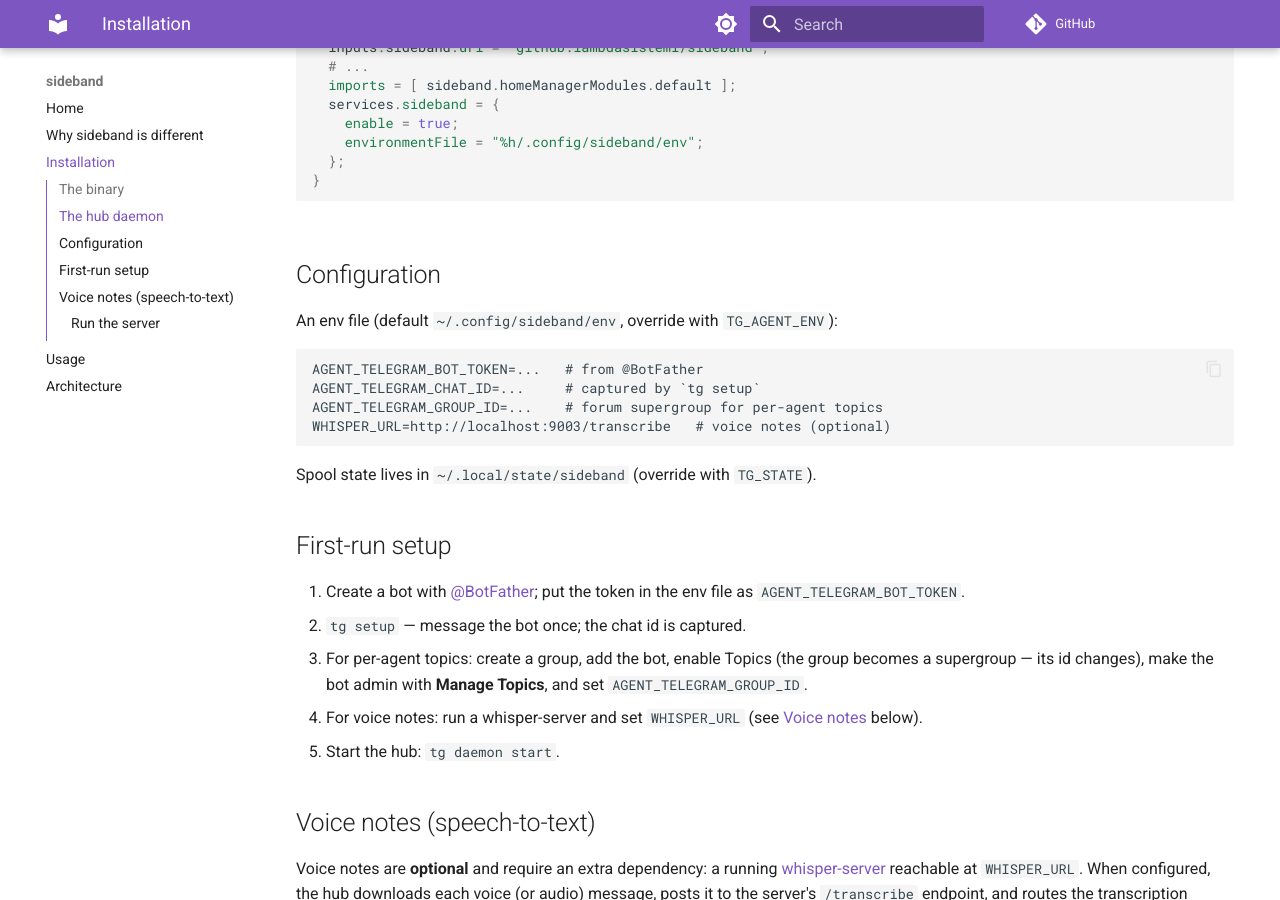
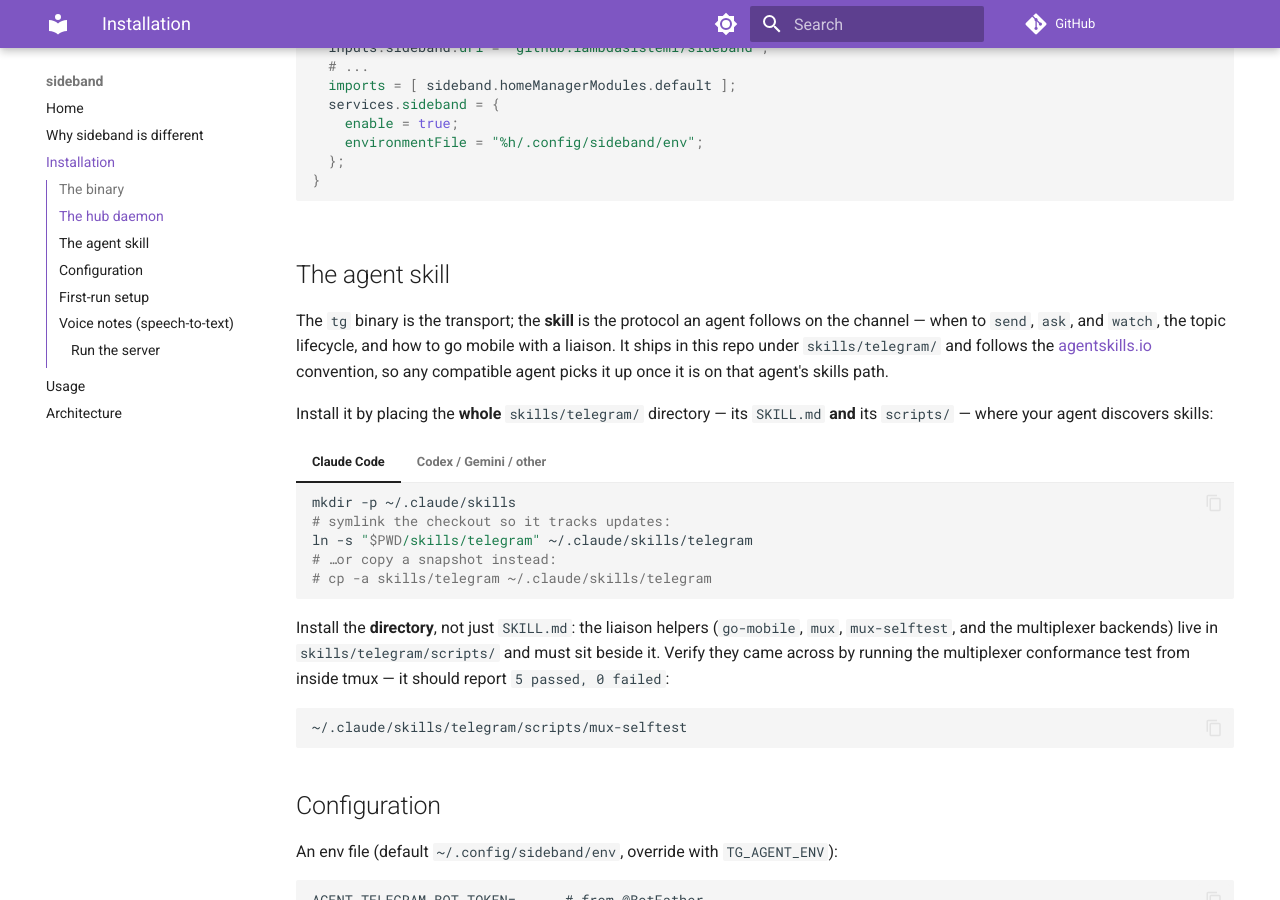
Before and after one commit to lambdasistemi/sideband, an MkDocs documentation site: the page built from docs/installation.md, in a window 1280 px wide and 900 px high, scrolled down 669 px. Built offline with MkDocs 1.6.1 and Material for MkDocs 9.7.7, drawn with Linux system fonts in a browser that asks for light colours; comment, search, counter and statistics services are not loaded.

Commit message:
docs: document how to install the agent skill
A new-user walkthrough of the install docs surfaced the gap: the binary,
daemon, config, and first-run are all documented, but nothing says where
to put the skill so an agent discovers it — SKILL.md even references
~/.claude/skills/telegram/ without ever telling you to install it there.

Add an 'agent skill' install section (installation.md + README) that
places the whole skills/telegram/ directory on the agent's skills path
(so the go-mobile/liaison/mux scripts travel with SKILL.md) and verifies
with mux-selftest. Also fix AGENTS.md's stale GHC 9.8.4 -> 9.12.3.

````diff
--- a/docs/installation.md
+++ b/docs/installation.md
@@ -73,6 +73,45 @@ Or run it as a managed service.
     }
     ```
 
+## The agent skill
+
+The `tg` binary is the transport; the **skill** is the protocol an agent
+follows on the channel — when to `send`, `ask`, and `watch`, the topic
+lifecycle, and how to go mobile with a liaison. It ships in this repo
+under `skills/telegram/` and follows the
+[agentskills.io](https://agentskills.io) convention, so any compatible
+agent picks it up once it is on that agent's skills path.
+
+Install it by placing the **whole** `skills/telegram/` directory — its
+`SKILL.md` **and** its `scripts/` — where your agent discovers skills:
+
+=== "Claude Code"
+
+    ```bash
+    mkdir -p ~/.claude/skills
+    # symlink the checkout so it tracks updates:
+    ln -s "$PWD/skills/telegram" ~/.claude/skills/telegram
+    # …or copy a snapshot instead:
+    # cp -a skills/telegram ~/.claude/skills/telegram
+    ```
+
+=== "Codex / Gemini / other"
+
+    Point the agent at this repo's `skills/` directory, or copy
+    `skills/telegram/` into the skills path your agent scans. Any client
+    that follows the agentskills.io convention discovers it. See
+    [AGENTS.md](https://github.com/lambdasistemi/sideband/blob/main/AGENTS.md).
+
+Install the **directory**, not just `SKILL.md`: the liaison helpers
+(`go-mobile`, `mux`, `mux-selftest`, and the multiplexer backends) live in
+`skills/telegram/scripts/` and must sit beside it. Verify they came
+across by running the multiplexer conformance test from inside tmux —
+it should report `5 passed, 0 failed`:
+
+```bash
+~/.claude/skills/telegram/scripts/mux-selftest
+```
+
 ## Configuration
 
 An env file (default `~/.config/sideband/env`, override with
````
Also changed, not shown: AGENTS.md (+8 -2 lines), README.md (+12 -4 lines).
